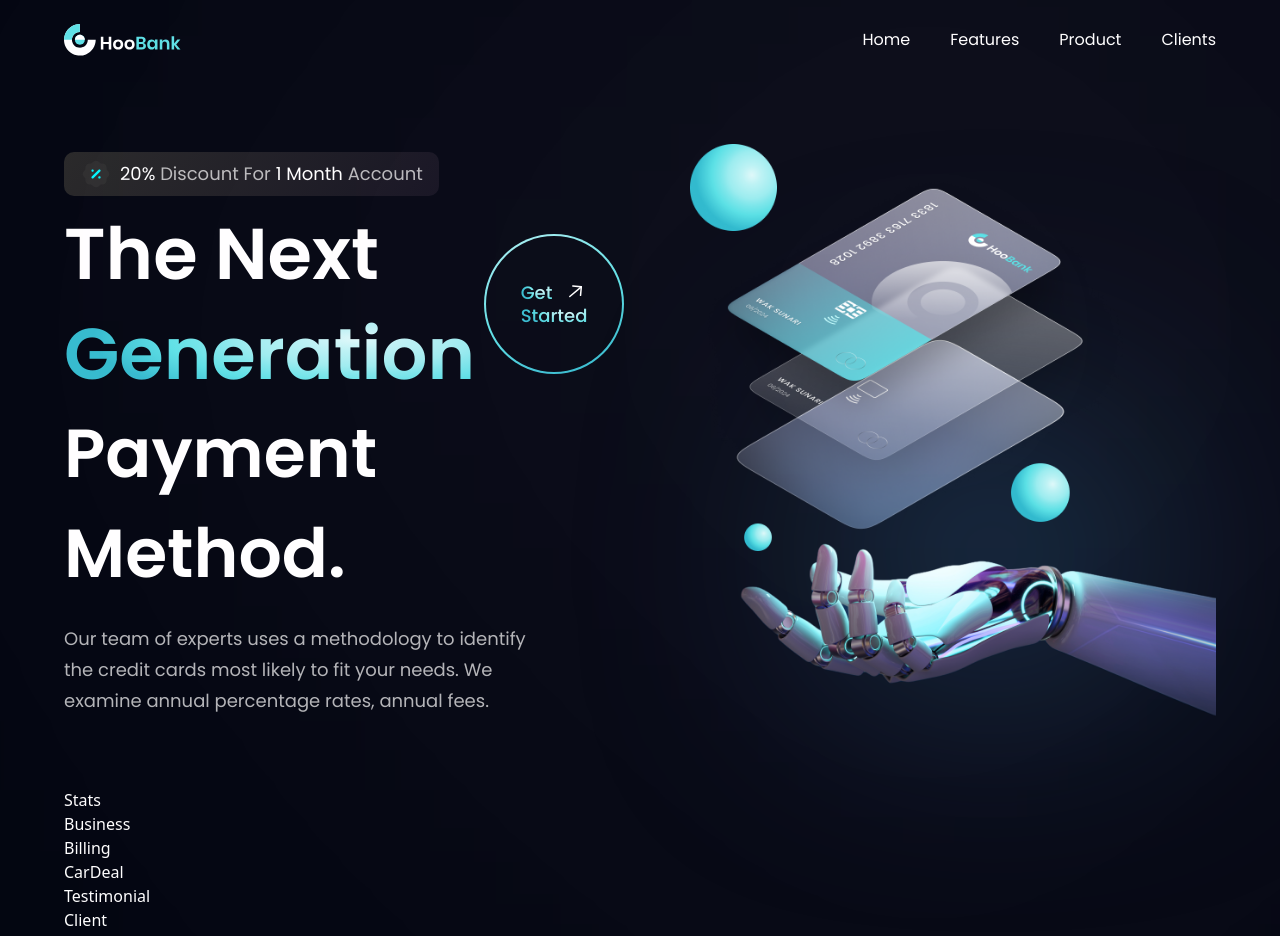
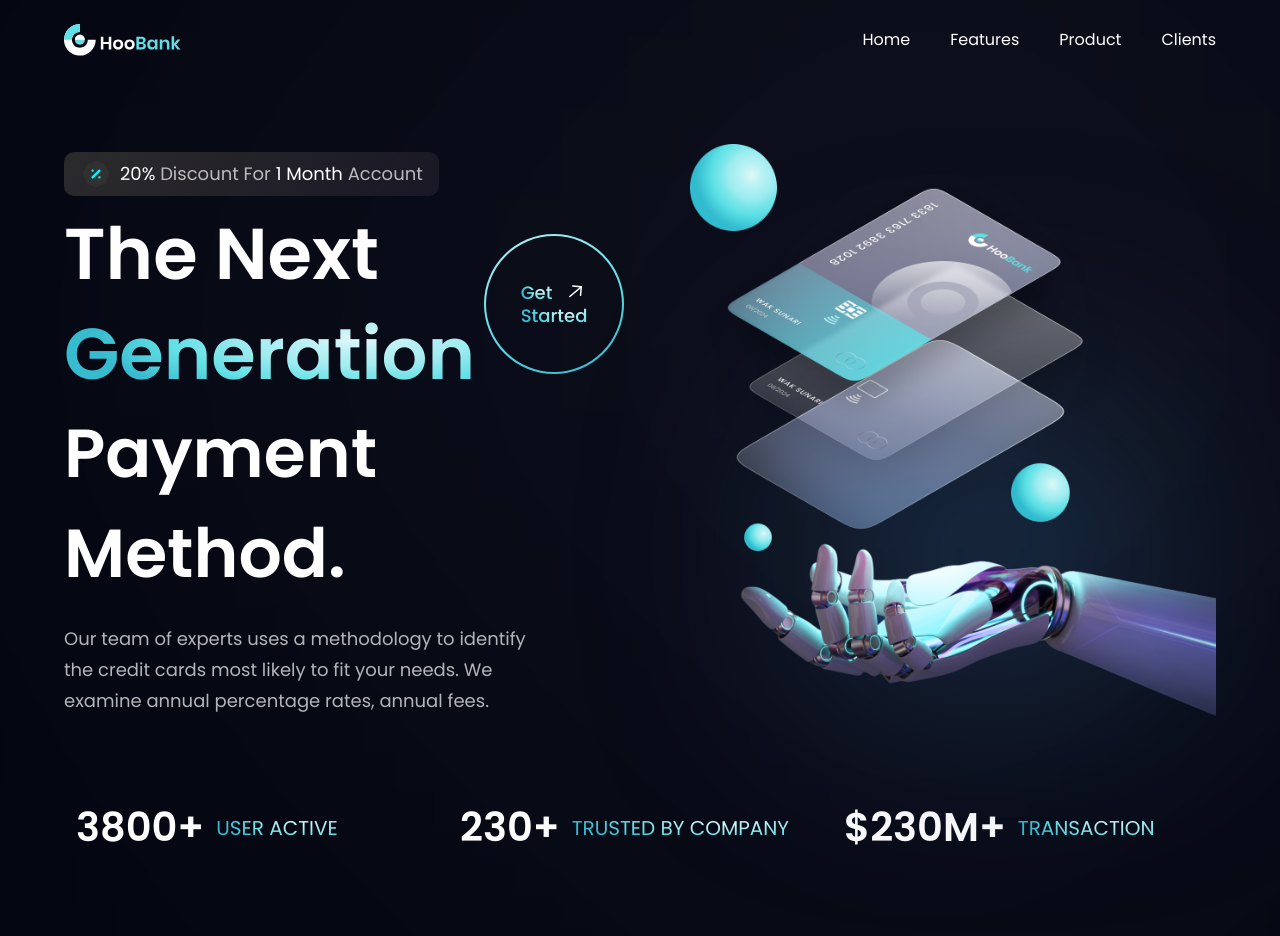
Before and after one commit to imranwebcraft/Hoo-Bank-App, a React (Vite) app: page / in a window 1280 px wide. Shown: the top 936 px of the page. Built offline with nearby package versions, Linux system fonts and the light colour scheme.

Commit message:
Stats section is complete now

```diff
--- a/src/components/Stats.jsx
+++ b/src/components/Stats.jsx
@@ -1,8 +1,25 @@
+import { stats } from '../constant';
+import styles from '../style';
+
 const Stats = () => {
 	return (
-		<div>
-			<h3>Stats</h3>
-		</div>
+		<section
+			className={`${styles.flexCenter} flex-row flex-wrap mb-6 sm:mb-20`}
+		>
+			{stats.map((stat) => (
+				<div
+					key={stat.id}
+					className={` flex-1 flex justify-start items-center flex-row m-3`}
+				>
+					<h4 className=" font-poppins font-semibold text-[30px] xs:text-[40px] leading-[40px] xs:leading-[55px]">
+						{stat.value}
+					</h4>
+					<p className="font-poppins font-normal text-[15px] xs:text-[20px] leading-[21px] xs:leading-[26px] text-gradient uppercase ml-3">
+						{stat.title}
+					</p>
+				</div>
+			))}
+		</section>
 	);
 };
 
```
